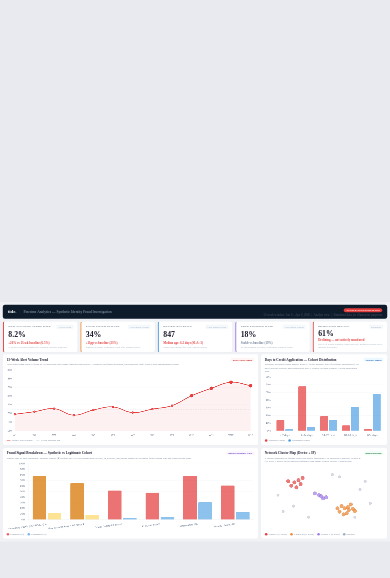
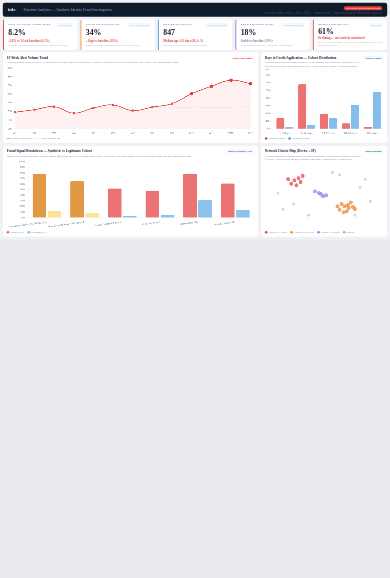
Before and after one commit to saurabhsudhir15/fincrime-case-study-dashboard, a plain HTML site: page index.html in a window 390 px wide. Drawn offline with nearby package versions, Linux system fonts and the light colour scheme.

Commit message:
Update index.html
Fix scroll and responsive scaling

```diff
--- a/index.html
+++ b/index.html
@@ -8,9 +8,9 @@
   * { box-sizing: border-box; margin: 0; padding: 0; }
 
   html, body {
-    width: 100vw;
-    height: 100vh;
-    overflow: hidden;
+    width: 100%;
+    min-height: 100vh;
+    overflow-y: auto;
     background: #e8eaf0;
   }
 
@@ -20,8 +20,8 @@
     height: 860px;
     transform-origin: top left;
     transform: scale(var(--scale, 1));
-    position: absolute;
-    top: 0; left: 0;
+    position: relative;
+    margin: 0 auto;
   }
 
   .dashboard {
@@ -316,16 +316,17 @@
 function applyScale() {
   const root = document.getElementById('scale-root');
   const W = 1400, H = 860;
-  const scaleX = window.innerWidth / W;
-  const scaleY = window.innerHeight / H;
-  const scale = Math.min(scaleX, scaleY);
+  // Scale down only — never scale above 1 (prevents overflow on large screens)
+  const scale = Math.min(1, window.innerWidth / W);
   root.style.setProperty('--scale', scale);
   root.style.transform = `scale(${scale})`;
-  // Center if viewport is wider than scaled dashboard
-  const scaledW = W * scale;
-  const scaledH = H * scale;
-  root.style.left = Math.max(0, (window.innerWidth - scaledW) / 2) + 'px';
-  root.style.top  = Math.max(0, (window.innerHeight - scaledH) / 2) + 'px';
+  root.style.left = '';
+  root.style.top = '';
+  // Make the wrapper take up the correct height so page scrolls properly
+  root.parentElement
+    ? (root.style.marginBottom = (H * scale - H) + 'px')
+    : null;
+  document.body.style.minHeight = (H * scale + 20) + 'px';
 }
 applyScale();
 window.addEventListener('resize', applyScale);
```
